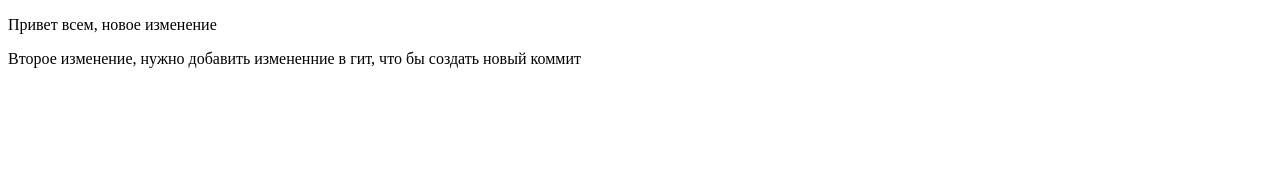
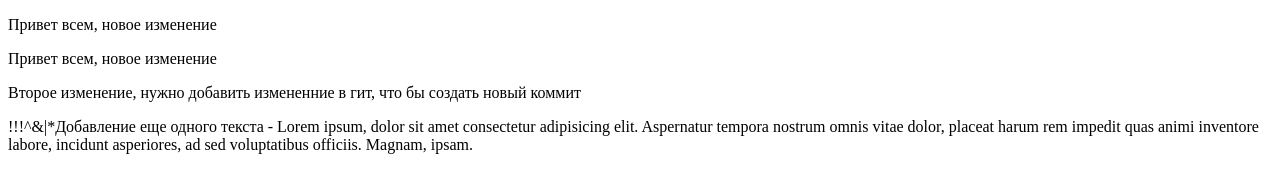
Before and after one commit to DennMarshall/git.test, a plain HTML site: page index.html in a window 1280 px wide. Drawn offline with Linux system fonts and the light colour scheme.

Commit message:
NewComment 1.2.1

```diff
--- a/index.html
+++ b/index.html
@@ -7,7 +7,9 @@
     <title>Версия 7</title>
 </head>
 <body>
-    <p>Привет всем, новое изменение</p>
+    <p> Привет всем, новое изменение</p>
+    <p> Привет всем, новое изменение</p>
     <p> Второе изменение, нужно добавить измененние в гит, что бы создать новый  коммит</p>
+    <p> !!!^&|*Добавление еще одного текста - Lorem ipsum, dolor sit amet consectetur adipisicing elit. Aspernatur tempora nostrum omnis vitae dolor, placeat harum rem impedit quas animi inventore labore, incidunt asperiores, ad sed voluptatibus officiis. Magnam, ipsam.</p>
 </body>
 </html>
```
